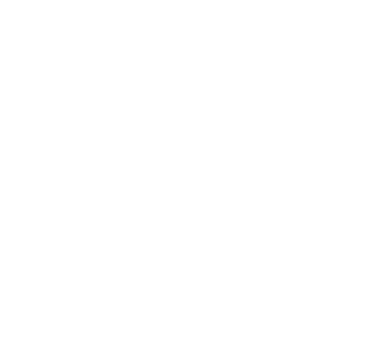
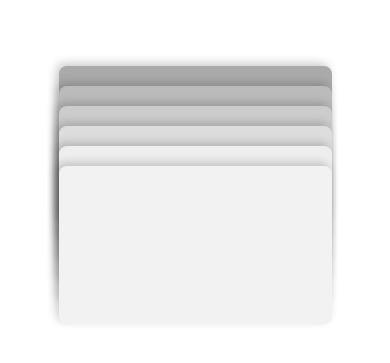
Before and after one commit to Yuhyeon0516/ReactNative-MobilePay-RNCLI, a React Native app: screen / in a window 390 px wide. Shown: the part 227-590 px from the top of the page. Built offline with nearby package versions, Linux system fonts and the light colour scheme.

Commit message:
created Card UI

```diff
--- a/App.tsx
+++ b/App.tsx
@@ -6,9 +6,10 @@
  */
 
 import React from 'react';
+import MobilePay from './src/MobilePay';
 
 function App(): JSX.Element {
-  return <></>;
+  return <MobilePay />;
 }
 
 export default App;
--- /dev/null
+++ b/src/Card.tsx
@@ -0,0 +1,30 @@
+import {View, useWindowDimensions} from 'react-native';
+import React from 'react';
+
+interface CardPropsType {
+  index: number;
+  bgColor: string;
+}
+
+export default function Card({index, bgColor}: CardPropsType) {
+  const {width} = useWindowDimensions();
+
+  return (
+    <View
+      style={{
+        position: 'absolute',
+        marginTop: index * 20,
+        backgroundColor: bgColor,
+        borderRadius: 8,
+        width: width * 0.7,
+        height: width * 0.7 * 0.58,
+        shadowOffset: {
+          width: -3,
+          height: -3,
+        },
+        shadowOpacity: 0.2,
+        shadowRadius: 10,
+      }}
+    />
+  );
+}
--- /dev/null
+++ b/src/MobilePay.tsx
@@ -0,0 +1,30 @@
+import {View, useWindowDimensions} from 'react-native';
+import React from 'react';
+import Card from './Card';
+
+export default function MobilePay() {
+  const {width} = useWindowDimensions();
+  const card = [
+    {color: '#aaa'},
+    {color: '#bbb'},
+    {color: '#ccc'},
+    {color: '#ddd'},
+    {color: '#eee'},
+    {color: '#f2f2f2'},
+  ];
+
+  return (
+    <View style={{flex: 1, justifyContent: 'center', alignItems: 'center'}}>
+      <View
+        style={{
+          position: 'relative',
+          width: width * 0.7,
+          height: width * 0.7 * 0.58 + (card.length - 1) * 20,
+        }}>
+        {card.map((item, index) => {
+          return <Card index={index} bgColor={item.color} />;
+        })}
+      </View>
+    </View>
+  );
+}
```
